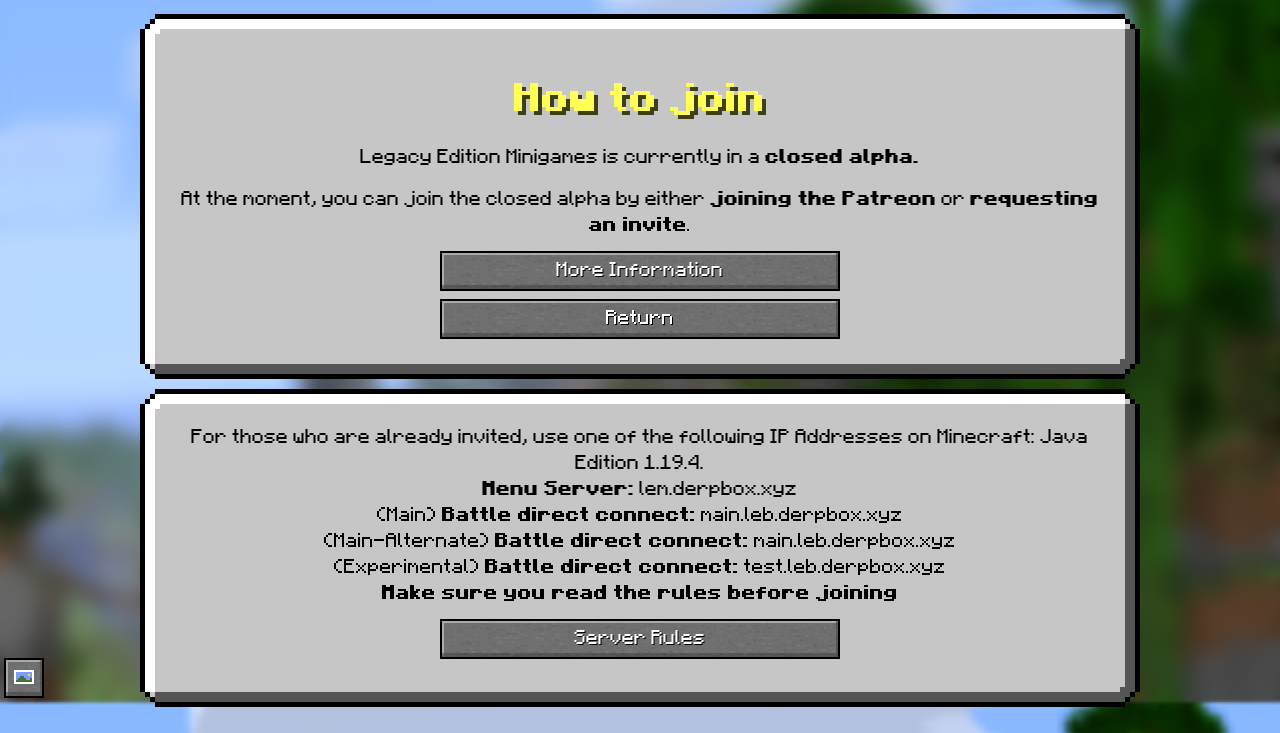
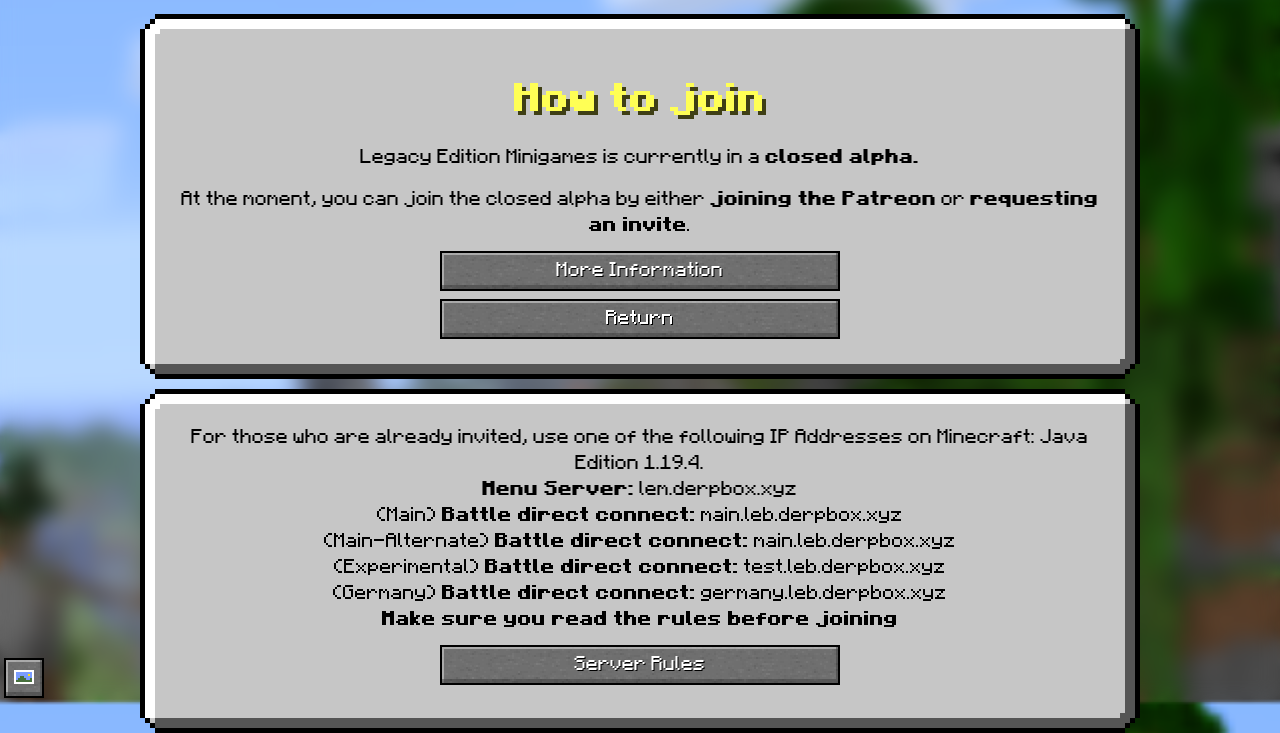
Before and after one commit to Legacy-Edition-Minigames/Website, a Jekyll site: the page built from join.html, in a window 1280 px wide. Shown: the part 198-931 px from the top of the page. Built offline with Jekyll 4.4.1, drawn with Linux system fonts in a browser that asks for light colours; some web fonts are replaced.

Commit message:
Revert "Revert "Add germany server to join page""
This reverts commit 865923e8f98a2d4bdf7763c117e2e04ca7e4534b.

```diff
--- a/join.html
+++ b/join.html
@@ -18,6 +18,7 @@
 	(Main) <b>Battle direct connect:</b> main.leb.derpbox.xyz<br>
 	(Main-Alternate) <b>Battle direct connect:</b> main.leb.derpbox.xyz<br>
 	(Experimental) <b>Battle direct connect:</b> test.leb.derpbox.xyz<br>
+	(Germany) <b>Battle direct connect:</b> germany.leb.derpbox.xyz<br>
 	<b>Make sure you read the rules before joining</b>
 	<p><a href="{{ site.baseurl }}/rules" class="minecraft-button center">Server Rules</a></p>
 </div>
```
